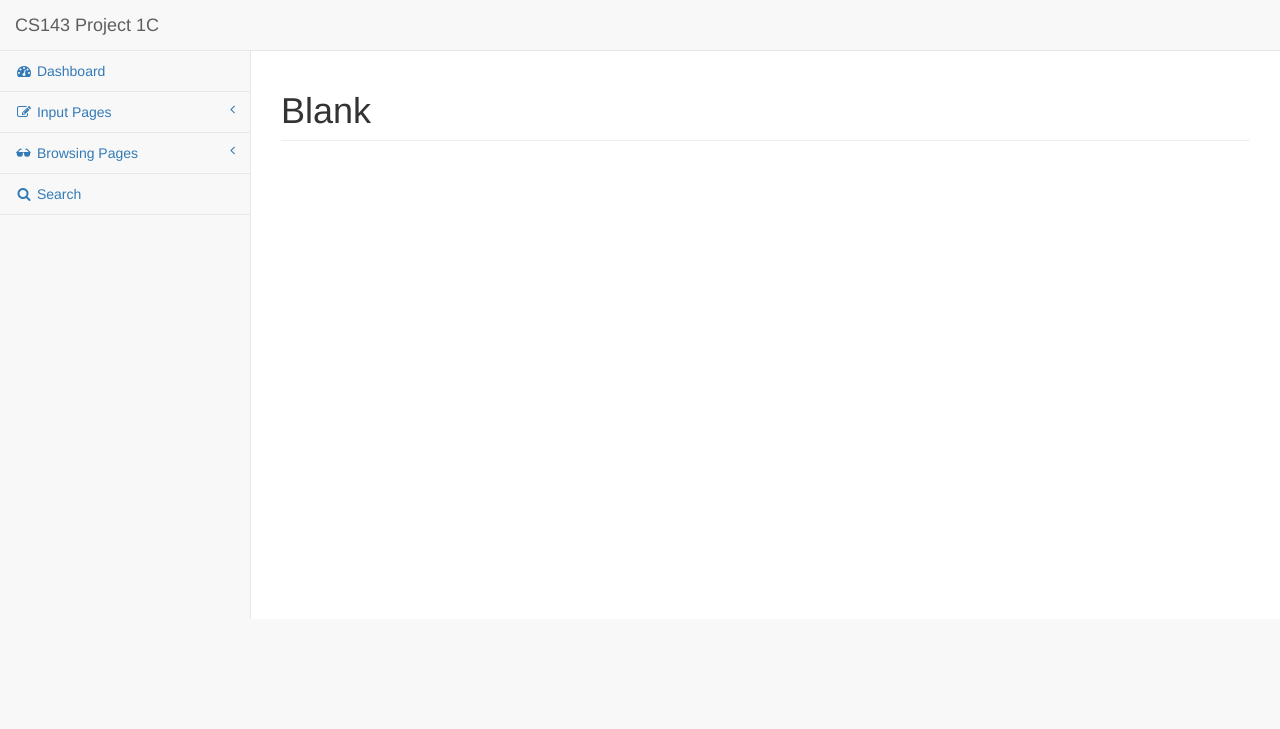
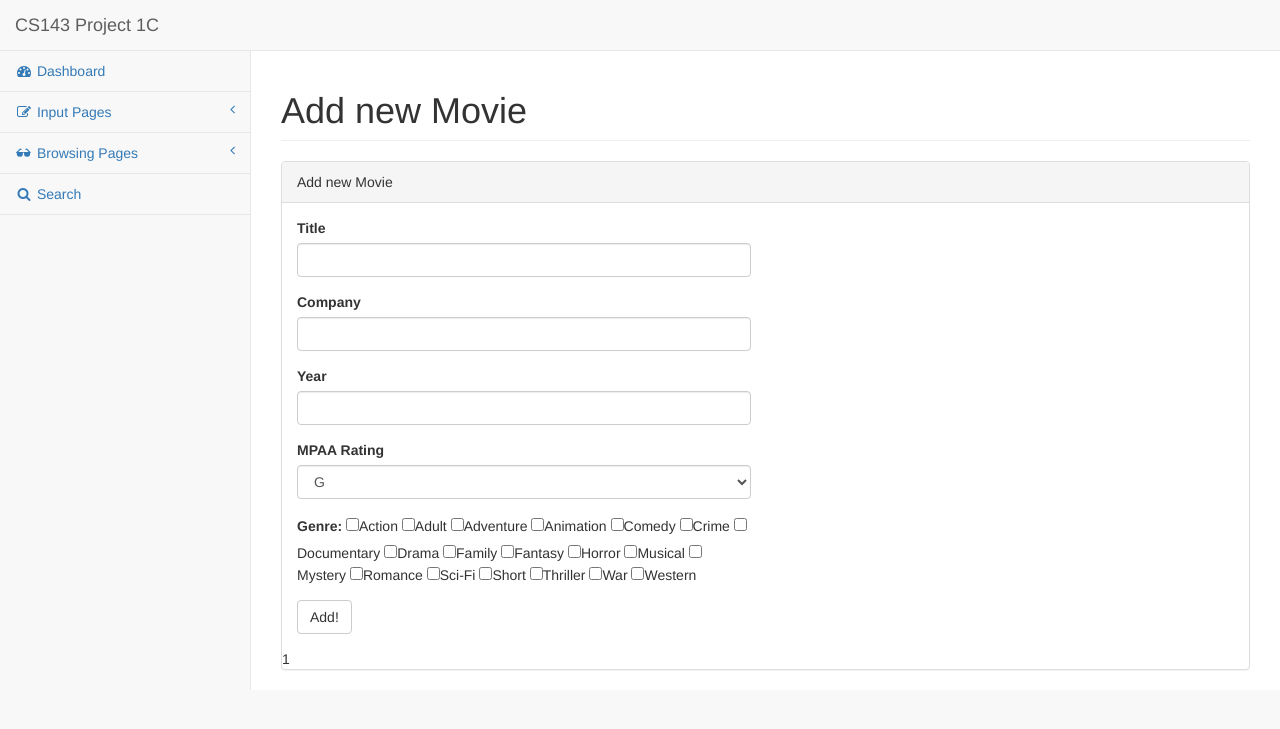
Before and after one commit to haoxiangzhx/Project, a PHP site: page /pages/I2.php?title=1 in a window 1280 px wide. Shown: the top 729 px of the page. Run offline with PHP 8.4, Linux system fonts and the light colour scheme; data that the repository does not hold is empty.

Commit message:
Change I2

```diff
--- a/pages/I2.php
+++ b/pages/I2.php
@@ -101,10 +101,90 @@
         <div id="page-wrapper">
             <div class="row">
                 <div class="col-lg-12">
-                    <h1 class="page-header">Blank</h1>
+                    <h1 class="page-header">Add new Movie</h1>
                 </div>
                 <!-- /.col-lg-12 -->
             </div>
+            <div class="row">
+                <div class="col-lg-12">
+                    <div class="panel panel-default">
+                        <div class="panel-heading">
+                            Add new Movie
+                        </div>
+                        <div class="panel-body">
+                            <div class="row">
+                                <div class="col-lg-6">
+                                    <form role="form">
+                                        <div class="form-group">
+                                            <label>Title</label>
+                                            <input class="form-control" name="title">
+                                        </div>
+                                        <div class="form-group">
+                                            <label>Company</label>
+                                            <input class="form-control" name="company">
+                                        </div>
+                                        <div class="form-group">
+                                            <label>Year</label>
+                                            <input class="form-control" name="year">
+                                        </div>
+                                        <div class="form-group">
+                                            <label>MPAA Rating</label>
+                                            <select class="form-control" name="rate">
+                                                <option value="G">G</option>
+                                                <option value="NC-17">NC-17</option>
+                                                <option value="PG">PG</option>
+                                                <option value="PG-13">PG-13</option>
+                                                <option value="R">R</option>
+                                                <option value="surrendere">surrendere</option>
+                                            </select>
+                                        </div>
+                                        <div class="form-group">
+                                            <label >Genre:</label>
+                                            <input type="checkbox" name="genre[]" value="Action">Action</input>
+                                            <input type="checkbox" name="genre[]" value="Adult">Adult</input>
+                                            <input type="checkbox" name="genre[]" value="Adventure">Adventure</input>
+                                            <input type="checkbox" name="genre[]" value="Animation">Animation</input>
+                                            <input type="checkbox" name="genre[]" value="Comedy">Comedy</input>
+                                            <input type="checkbox" name="genre[]" value="Crime">Crime</input>
+                                            <input type="checkbox" name="genre[]" value="Documentary">Documentary</input>
+                                            <input type="checkbox" name="genre[]" value="Drama">Drama</input>
+                                            <input type="checkbox" name="genre[]" value="Family">Family</input>
+                                            <input type="checkbox" name="genre[]" value="Fantasy">Fantasy</input>
+                                            <input type="checkbox" name="genre[]" value="Horror">Horror</input>
+                                            <input type="checkbox" name="genre[]" value="Musical">Musical</input>
+                                            <input type="checkbox" name="genre[]" value="Mystery">Mystery</input>
+                                            <input type="checkbox" name="genre[]" value="Romance">Romance</input>
+                                            <input type="checkbox" name="genre[]" value="Sci-Fi">Sci-Fi</input>
+                                            <input type="checkbox" name="genre[]" value="Short">Short</input>
+                                            <input type="checkbox" name="genre[]" value="Thriller">Thriller</input>
+                                            <input type="checkbox" name="genre[]" value="War">War</input>
+                                            <input type="checkbox" name="genre[]" value="Western">Western</input>
+                                        </div>
+                                        <button type="submit" class="btn btn-default">Add!</button>
+                                    </form>
+                                </div>
+                            </div>
+                        </div>
+                        <!--/.panel-body-->
+<?php
+    include 'db.php';
+    $title=$_GET["title"];
+    $company=$_GET["company"];
+    $year=$_GET["year"];
+    $rate=$_GET["rate"];
+    $genre=$_GET["genre"];
+
+    echo $title." ".$company." ".$year." ".$rate." ";
+    foreach ($genre as $key) {
+        echo $key."<br />";
+    }
+?>
+
+                    </div>
+                    <!--/.panel panel-default-->
+                </div>
+                <!-- /.col-lg-12 -->
+            <div>
 
         </div>
         <!-- /#page-wrapper -->
--- a/pages/db.php
+++ b/pages/db.php
@@ -1,5 +1,5 @@
 <?php
-    $db = new mysqli('localhost', 'cs143', '', 'TEST');
+    $db = new mysqli('localhost', 'cs143', '', 'CS143');
 
     if($db->connect_errno > 0) {
         die('Unable to connect to database [' . $db->connect_error . ']');
```
